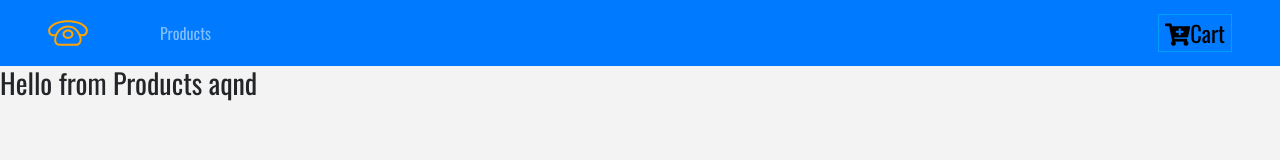
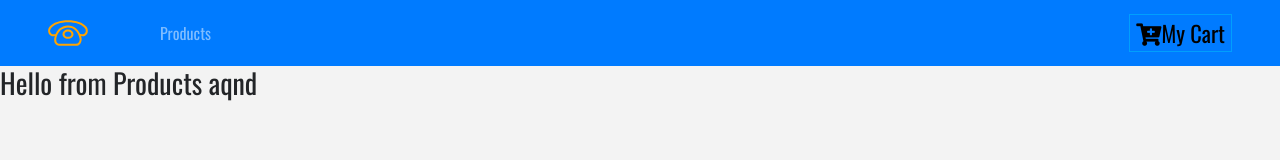
Before and after one commit to gloriaojuks/ecommerce-store, a React (Create React App) app: page / in a window 1280 px wide. Shown: the top 160 px of the page. Built offline with nearby package versions, Linux system fonts and the light colour scheme.

Commit message:
second push

```diff
--- a/src/components/Navbar.js
+++ b/src/components/Navbar.js
@@ -19,7 +19,7 @@ export class Navbar extends Component {
             <Link to="/" className="nav-link">Products</Link>
         </ul>
         <Link to="./cart" className="ml-auto">
-            <ButtonContainer><span><i className="fas fa-cart-plus"/></span>Cart</ButtonContainer>
+            <ButtonContainer><span><i className="fas fa-cart-plus"/></span>My Cart </ButtonContainer>
         </Link>
         </nav>
       </div>
```
